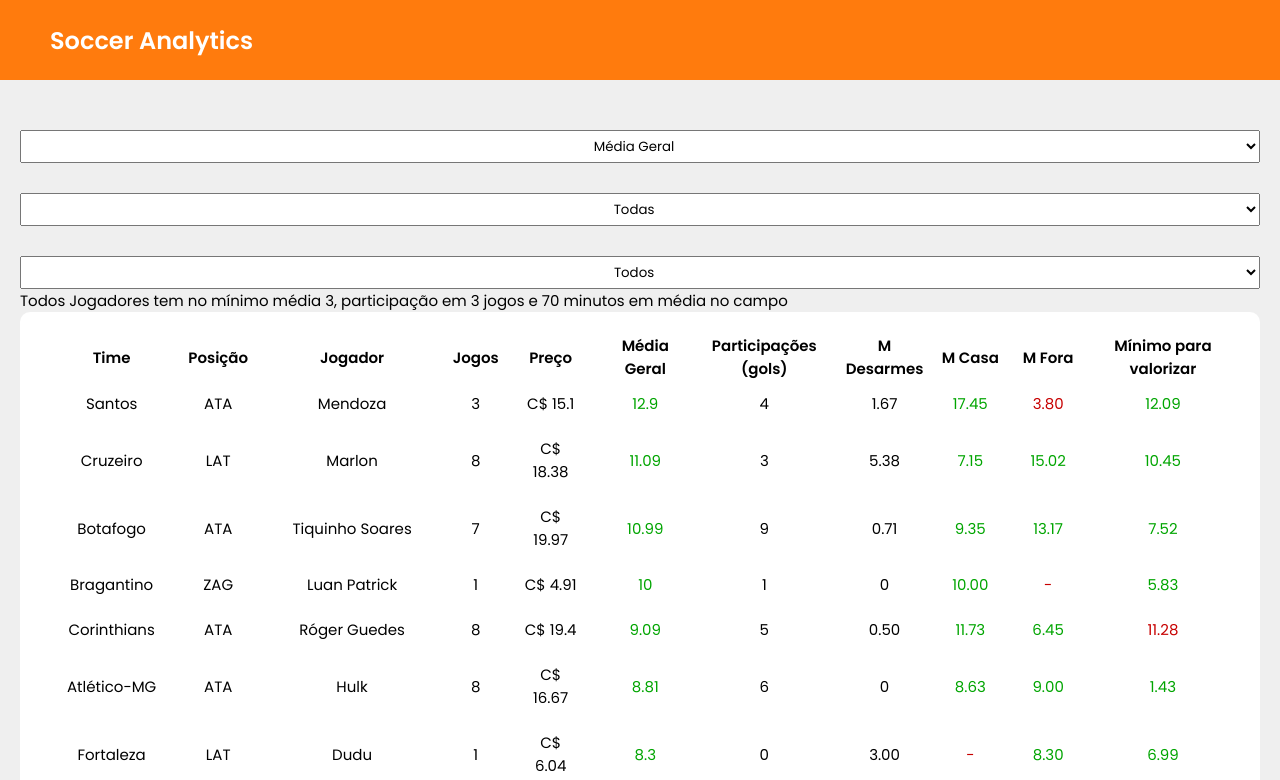
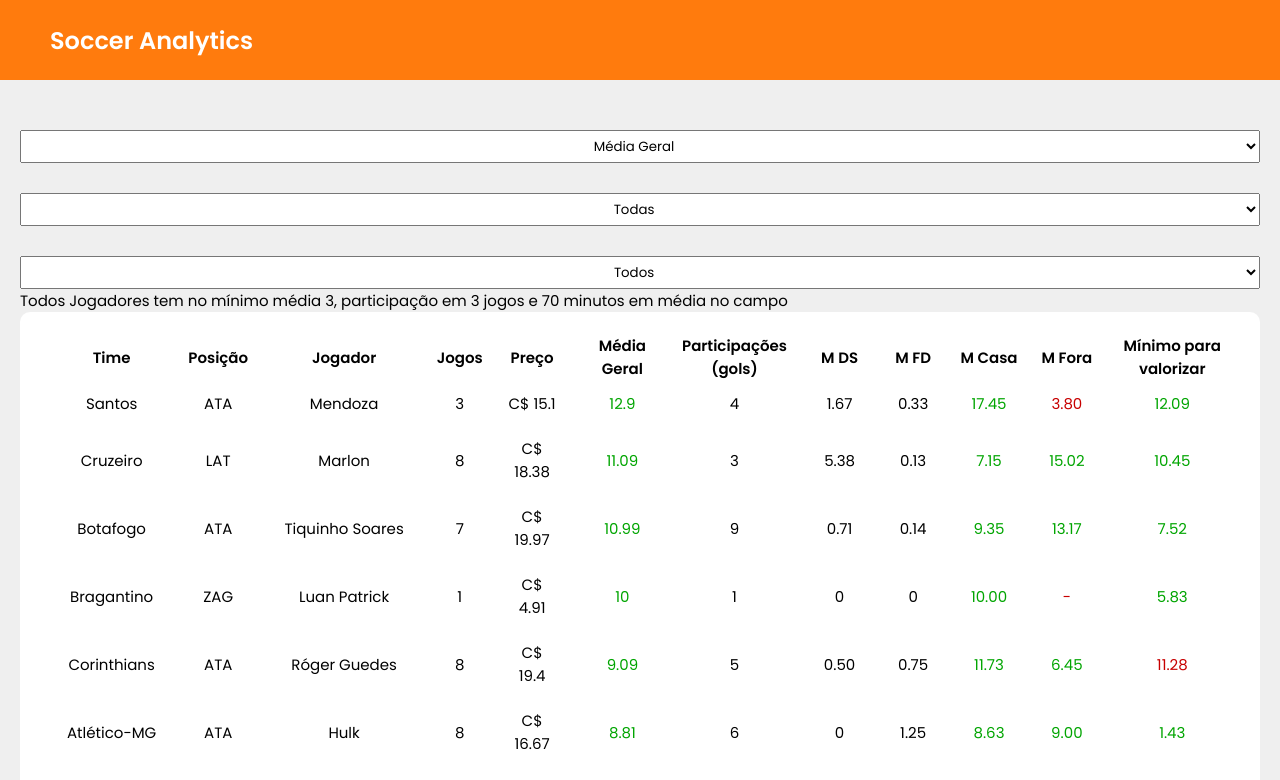
Before and after one commit to lulucasalves/soccer-front, a Next.js app: page /cartola in a window 1280 px wide. Shown: the top 780 px of the page. Built offline with nearby package versions, Linux system fonts and the light colour scheme.

Commit message:
refactor: add ds

```diff
--- a/src/components/Players/index.tsx
+++ b/src/components/Players/index.tsx
@@ -25,10 +25,10 @@ export function Players({
             <th>Preço</th>
             <th>Média Geral</th>
             <th>Participações (gols)</th>
-            <th>M Desarmes</th>
+            <th>M DS</th>
+            <th>M FD</th>
             <th>M Casa</th>
             <th>M Fora</th>
-            {/* <th>Média Minutos Jogados</th> */}
             <th>Mínimo para valorizar</th>
           </tr>
         </thead>
@@ -94,6 +94,11 @@ export function Players({
                             ? (scout["DS"] / jogos_num).toFixed(2)
                             : 0}
                         </td>
+                        <td>
+                          {scout["FD"]
+                            ? (scout["FD"] / jogos_num).toFixed(2)
+                            : 0}
+                        </td>
                         <td
                           className={
                             gato_mestre.media_pontos_mandante > 5
```
